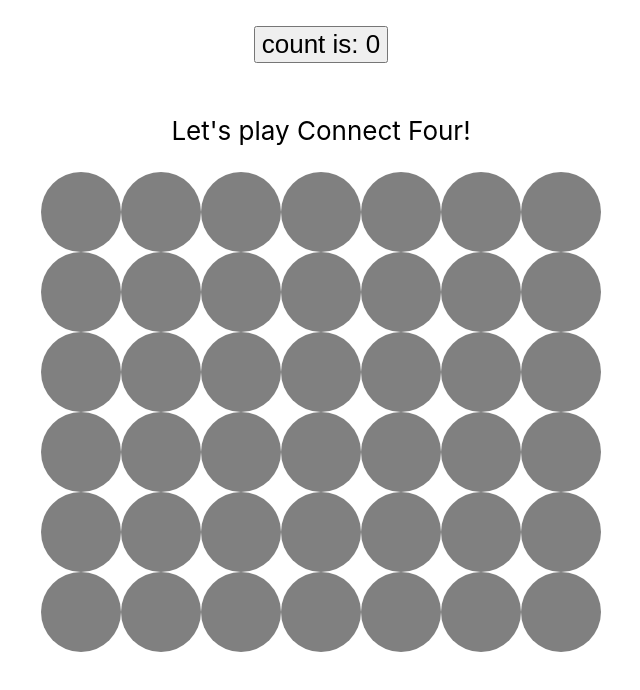
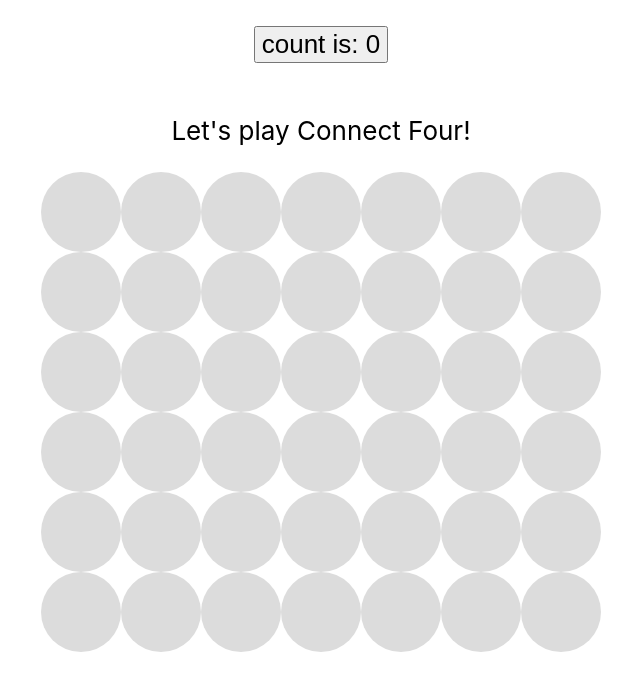
Before and after one commit to dgroomes/redux-playground, a React (Vite) app in the folder redux-toolkit/: page / in a window 1280 px wide. Shown: the top 690 px of the page, without its empty margins (319-959 px from the left). Built offline with nearby package versions, Linux system fonts and the light colour scheme.

Commit message:
Extract a ConnectFourSpace component

```diff
--- a/redux-toolkit/src/ConnectFourColumn.css
+++ b/redux-toolkit/src/ConnectFourColumn.css
@@ -10,6 +10,6 @@ This takes after the pattern described here: https://stackoverflow.com/a/5364329
     display: contents;
 }
 
-.ConnectFourColumn:hover .connect-four-circle {
-    filter: brightness(120%);
+.ConnectFourColumn:hover .ConnectFourSpace {
+    filter: brightness(80%);
 }
--- a/redux-toolkit/src/ConnectFourColumn.tsx
+++ b/redux-toolkit/src/ConnectFourColumn.tsx
@@ -1,5 +1,5 @@
 import './ConnectFourColumn.css'
-import circle from "./circle.svg"
+import ConnectFourSpace from "./ConnectFourSpace";
 
 type ConnectFourColumnParams = { columnIndex: number };
 
@@ -8,10 +8,8 @@ type ConnectFourColumnParams = { columnIndex: number };
  */
 export default function ConnectFourColumn(props: ConnectFourColumnParams) {
 
-    let connectFourSpaces = [1, 2, 3, 4, 5, 6].map(rowIndex => {
-        return <img src={circle} className="connect-four-circle"
-                    style={{gridColumn: props.columnIndex, gridRow: rowIndex}} alt="connect-four-space"/>
-    })
+    let connectFourSpaces = [1, 2, 3, 4, 5, 6].map(rowIndex => <ConnectFourSpace columnIndex={props.columnIndex}
+                                                                                 rowIndex={rowIndex}/>)
 
     return <div className="ConnectFourColumn">{connectFourSpaces}</div>
 }
--- /dev/null
+++ b/redux-toolkit/src/ConnectFourSpace.css
@@ -0,0 +1,3 @@
+.ConnectFourSpace * {
+    fill: gainsboro;
+}
--- /dev/null
+++ b/redux-toolkit/src/ConnectFourSpace.tsx
@@ -0,0 +1,12 @@
+import "./ConnectFourSpace.css"
+import circle from "./circle.svg"
+
+type ConnectFourSpaceParams = { columnIndex: number, rowIndex: number };
+
+export default function ConnectFourSpace(props: ConnectFourSpaceParams) {
+    return (
+        <svg className="ConnectFourSpace" style={{gridColumn: props.columnIndex, gridRow: props.rowIndex}}
+             viewBox="0 0 100 100" xmlns="http://www.w3.org/2000/svg">
+            <circle cx="50" cy="50" r="50"/>
+        </svg>)
+}
```
Also changed, not shown: redux-toolkit/src/circle.svg (deleted).
